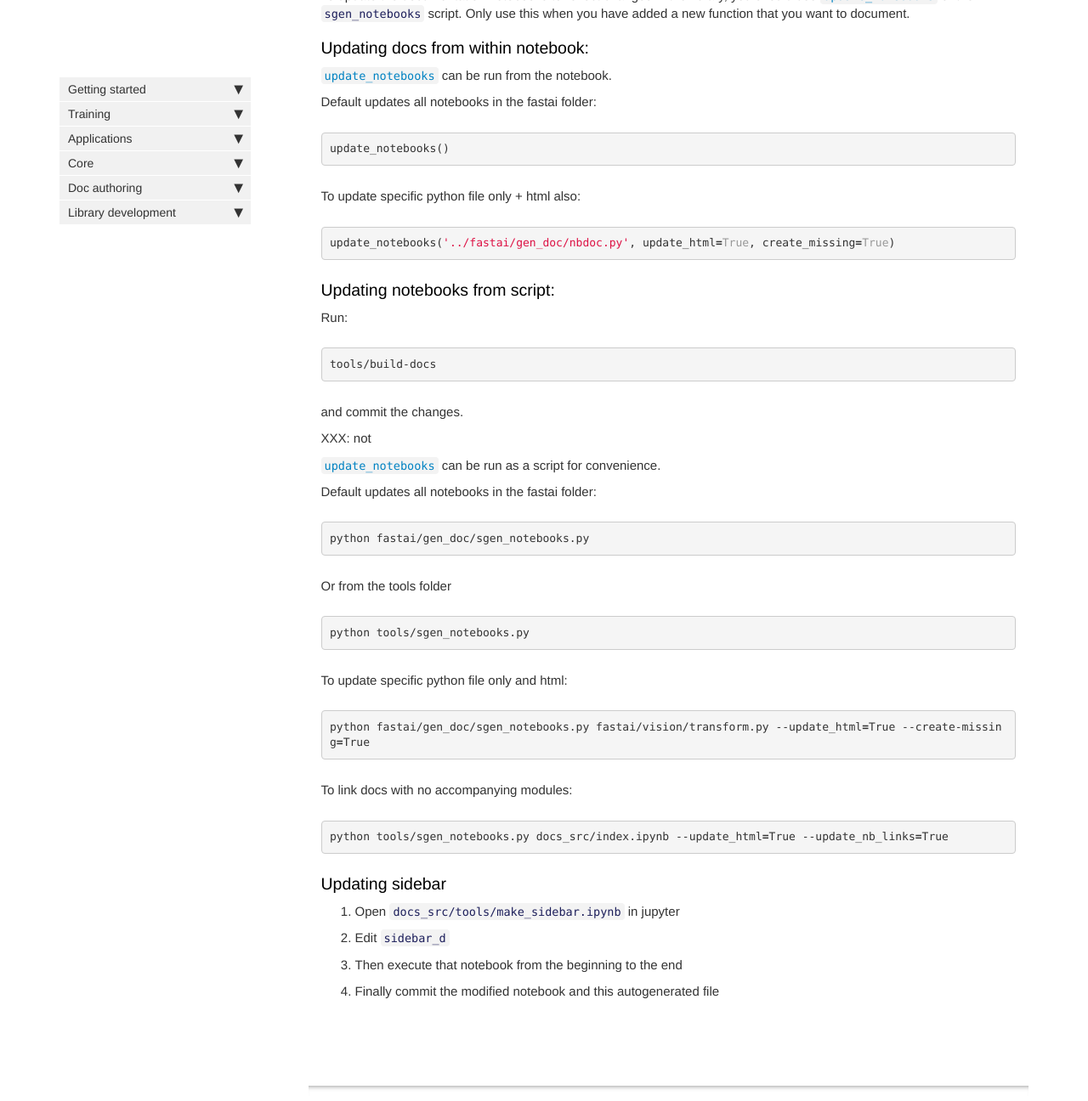
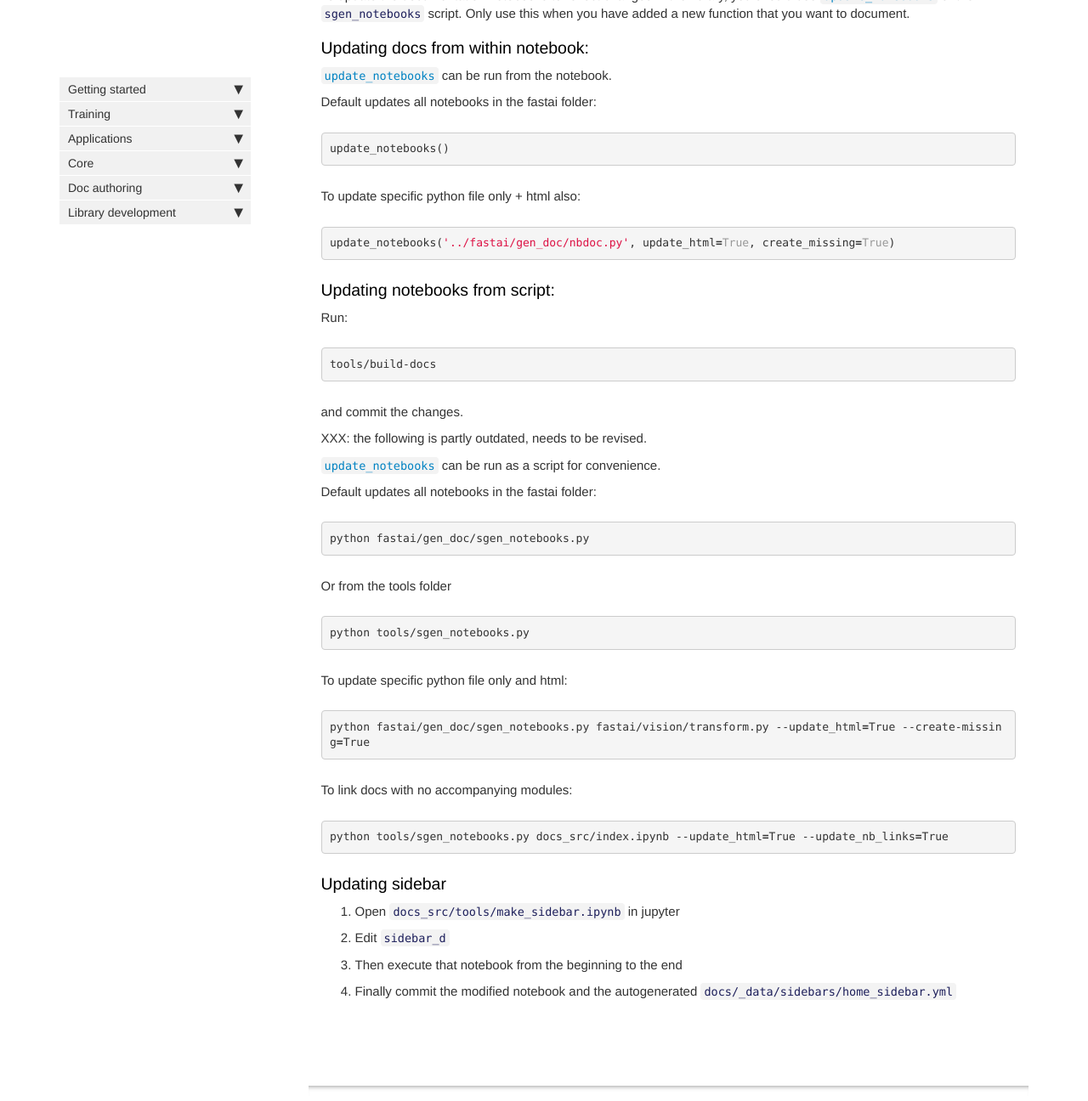
Before and after one commit to fastai/fastai_dev, a Jekyll site: the page built from docs/gen_doc.html, in a window 1280 px wide and 1400 px high, scrolled down 3082 px, cut to the strip 0-1296 px from the top of the window. Shown: the whole strip at 85% size. Built offline with Jekyll 4.4.1, drawn with Linux system fonts in a browser that asks for light colours; nearby versions of some CDN libraries; comment, search, counter and statistics services are not loaded.

Commit message:
cleanup - so easy to forget to save the nb :(

```diff
--- a/docs/gen_doc.html
+++ b/docs/gen_doc.html
@@ -240,7 +240,7 @@ tools/run-after-git-clone
 <div class="highlight"><pre><span></span>tools/build-docs
 </pre></div>
 <p>and commit the changes.</p>
-<p>XXX: not</p>
+<p>XXX: the following is partly outdated, needs to be revised.</p>
 <p><a href="http://docs.fast.ai/gen_doc.sgen_notebooks.html#update_notebooks"><code>update_notebooks</code></a> can be run as a script for convenience.</p>
 <p>Default updates all notebooks in the fastai folder:</p>
 <div class="highlight"><pre><span></span>python fastai/gen_doc/sgen_notebooks.py
@@ -270,7 +270,7 @@ tools/run-after-git-clone
 <li>Open <code>docs_src/tools/make_sidebar.ipynb</code> in jupyter</li>
 <li>Edit <code>sidebar_d</code></li>
 <li>Then execute that notebook from the beginning to the end</li>
-<li>Finally commit the modified notebook and this autogenerated file</li>
+<li>Finally commit the modified notebook and the autogenerated <code>docs/_data/sidebars/home_sidebar.yml</code></li>
 </ol>
 
 </div>
```
Also changed, not shown: 1 other file.
